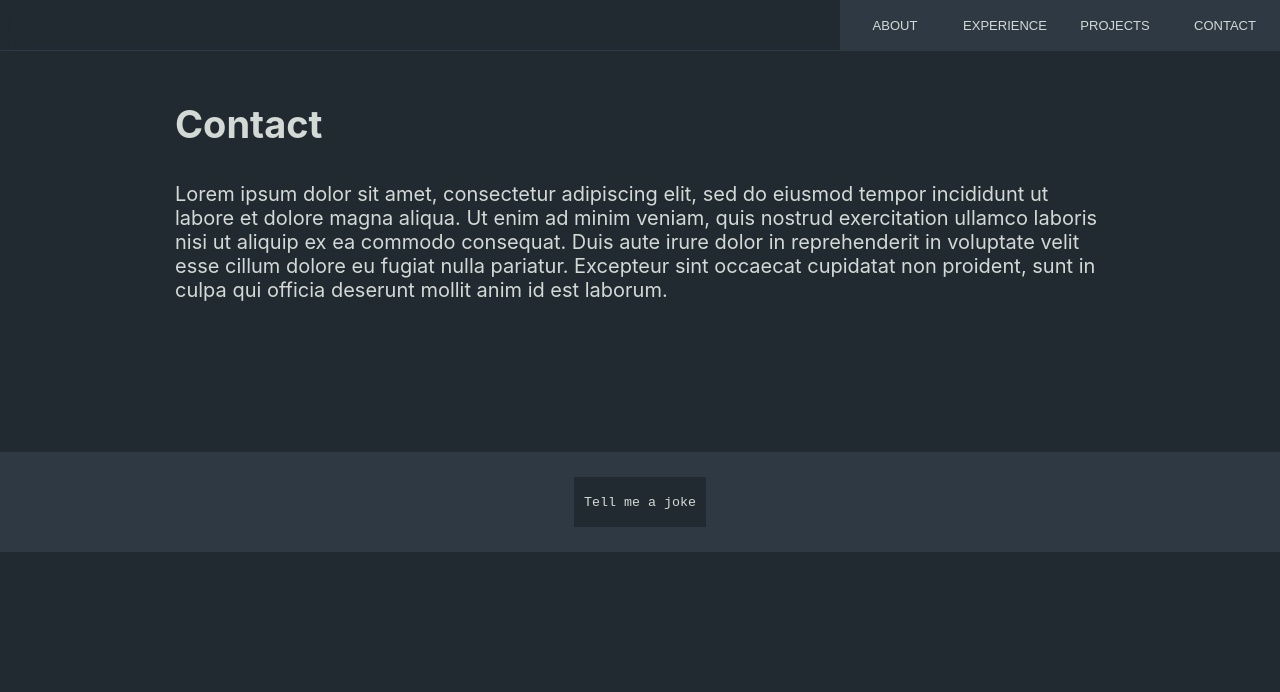
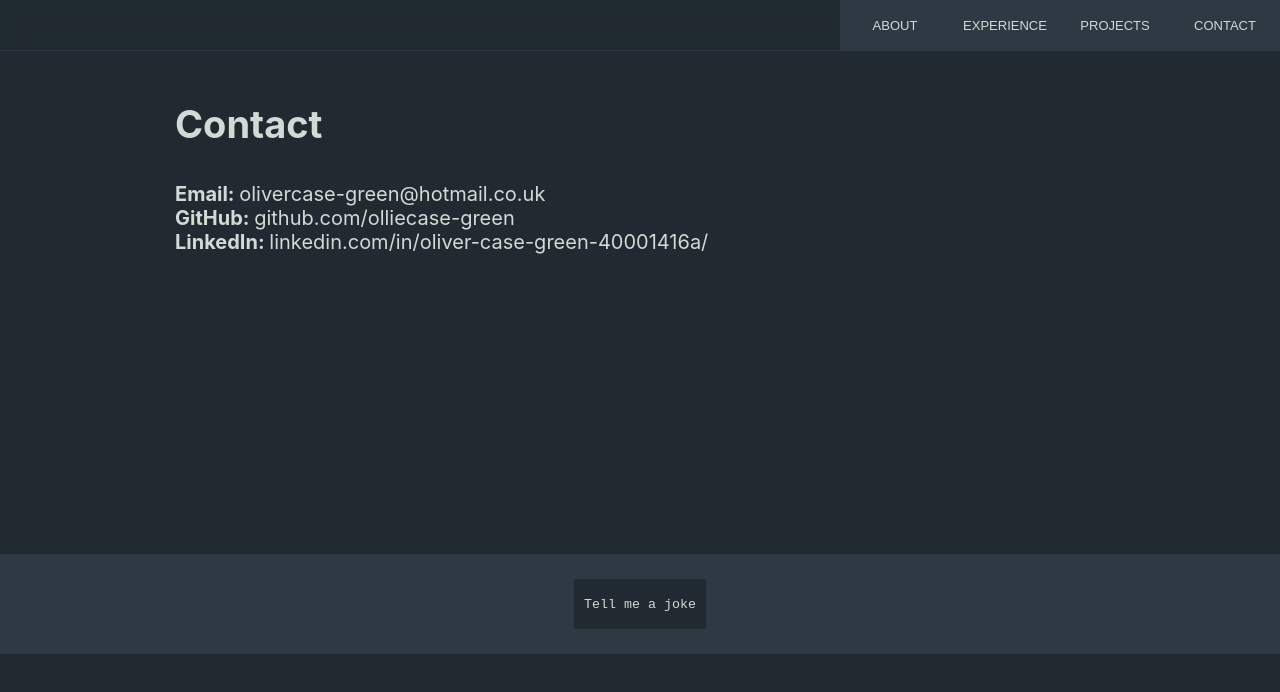
Before and after one commit to olliecase-green/olliecase-green.github.io, a React (Create React App) app: page /#/contact in a window 1280 px wide. Shown: the top 692 px of the page. Built offline with nearby package versions, Linux system fonts and the light colour scheme.

Commit message:
Update content in projects and contact

```diff
--- a/src/CSS/Contact.scss
+++ b/src/CSS/Contact.scss
@@ -1,7 +1,7 @@
 @import "variables";
 
 .contact-container {
-  padding: 50px 175px;
+  padding: 50px 175px 200px 175px;
   font-size: $page-text;
 }
 
@@ -10,3 +10,7 @@
   margin: 0 0 35px 0;
   color: $white;
 }
+
+.contact-detail {
+  font-weight: bold;
+}
--- a/src/CSS/Projects.scss
+++ b/src/CSS/Projects.scss
@@ -1,7 +1,7 @@
 @import "variables";
 
 .projects-container {
-  padding: 50px 175px;
+  padding: 50px 175px 200px 175px;
   font-size: $page-text;
 }
 
@@ -10,3 +10,7 @@
   margin: 0 0 35px 0;
   color: $white;
 }
+
+.project-name {
+  font-weight: bold;
+}
--- a/src/Components/About.tsx
+++ b/src/Components/About.tsx
@@ -48,7 +48,11 @@ function About() {
               whether dark mode is activated, and update the styling in each
               component accordingly.
             </li>
-            <li>The site needs mobile and smaller screen size styling</li>
+            <li>The site needs mobile and smaller screen size styling.</li>
+            <li>
+              The content in Projects and Contact will be updated and the
+              styling improved.
+            </li>
           </ul>
         </div>
         <div className="about-text">
--- a/src/Components/Contact.tsx
+++ b/src/Components/Contact.tsx
@@ -5,13 +5,16 @@ function Contact() {
     <div className="contact-container">
       <h2 className="contact-title">Contact</h2>
       <div>
-        Lorem ipsum dolor sit amet, consectetur adipiscing elit, sed do eiusmod
-        tempor incididunt ut labore et dolore magna aliqua. Ut enim ad minim
-        veniam, quis nostrud exercitation ullamco laboris nisi ut aliquip ex ea
-        commodo consequat. Duis aute irure dolor in reprehenderit in voluptate
-        velit esse cillum dolore eu fugiat nulla pariatur. Excepteur sint
-        occaecat cupidatat non proident, sunt in culpa qui officia deserunt
-        mollit anim id est laborum.
+        <span className="contact-detail">Email: </span>
+        olivercase-green@hotmail.co.uk
+      </div>
+      <div>
+        <span className="contact-detail">GitHub: </span>
+        github.com/olliecase-green
+      </div>
+      <div>
+        <span className="contact-detail">LinkedIn: </span>
+        linkedin.com/in/oliver-case-green-40001416a/
       </div>
     </div>
   )
--- a/src/Components/Projects.tsx
+++ b/src/Components/Projects.tsx
@@ -4,16 +4,58 @@ function Projects() {
   return (
     <div className="projects-container">
       <h2 className="projects-title">Projects</h2>
-      <div>
-        Lorem ipsum dolor sit amet, consectetur adipiscing elit, sed do eiusmod
-        tempor incididunt ut labore et dolore magna aliqua. Ut enim ad minim
-        veniam, quis nostrud exercitation ullamco laboris nisi ut aliquip ex ea
-        commodo consequat. Duis aute irure dolor in reprehenderit in voluptate
-        velit esse cillum dolore eu fugiat nulla pariatur. Excepteur sint
-        occaecat cupidatat non proident, sunt in culpa qui officia deserunt
-        mollit anim id est laborum.
+      <div className="project-name">
+        E-commerce application
+        (https://github.com/olliecase-green/ecommerce-app)
       </div>
-      <div>Did you know - talk about react routing</div>
+      <div className="project-details">
+        <ul>
+          <li>
+            An online store where users can view products as well as read and
+            post reviews.
+          </li>
+          <li>
+            I developed data models for products/reviews and API endpoints using
+            the Django REST Framework which are consumed by the frontend I built
+            using React.
+          </li>
+          <li>Additionally, I styled the project using React Bootstrap.</li>
+        </ul>
+      </div>
+      <div className="project-name">
+        Weather application (https://github.com/olliecase-green/weather-app)
+      </div>
+      <div className="project-details">
+        <ul>
+          <li>
+            An application where users can view the current temperature in five
+            major world cities, fetching data from a public weather API.
+          </li>
+          <li>
+            The user can also click through to view a 16 day forecast for each
+            city.
+          </li>
+          <li>
+            The project was built using React and TypeScript. I added caching
+            functionality to reduce unnecessary API calls.
+          </li>
+        </ul>
+      </div>
+      <div className="project-name">
+        Blog application (https://github.com/olliecase-green/blog-application)
+      </div>
+      <div className="project-details">
+        <ul>
+          <li>
+            A project built by reading Django 4 By Example where users can view,
+            comment on and share blog posts.
+          </li>
+          <li>
+            I have learnt many techniques in Django, including custom model
+            managers, SEO-friendly URLs and pagination.
+          </li>
+        </ul>
+      </div>
     </div>
   )
 }
```
